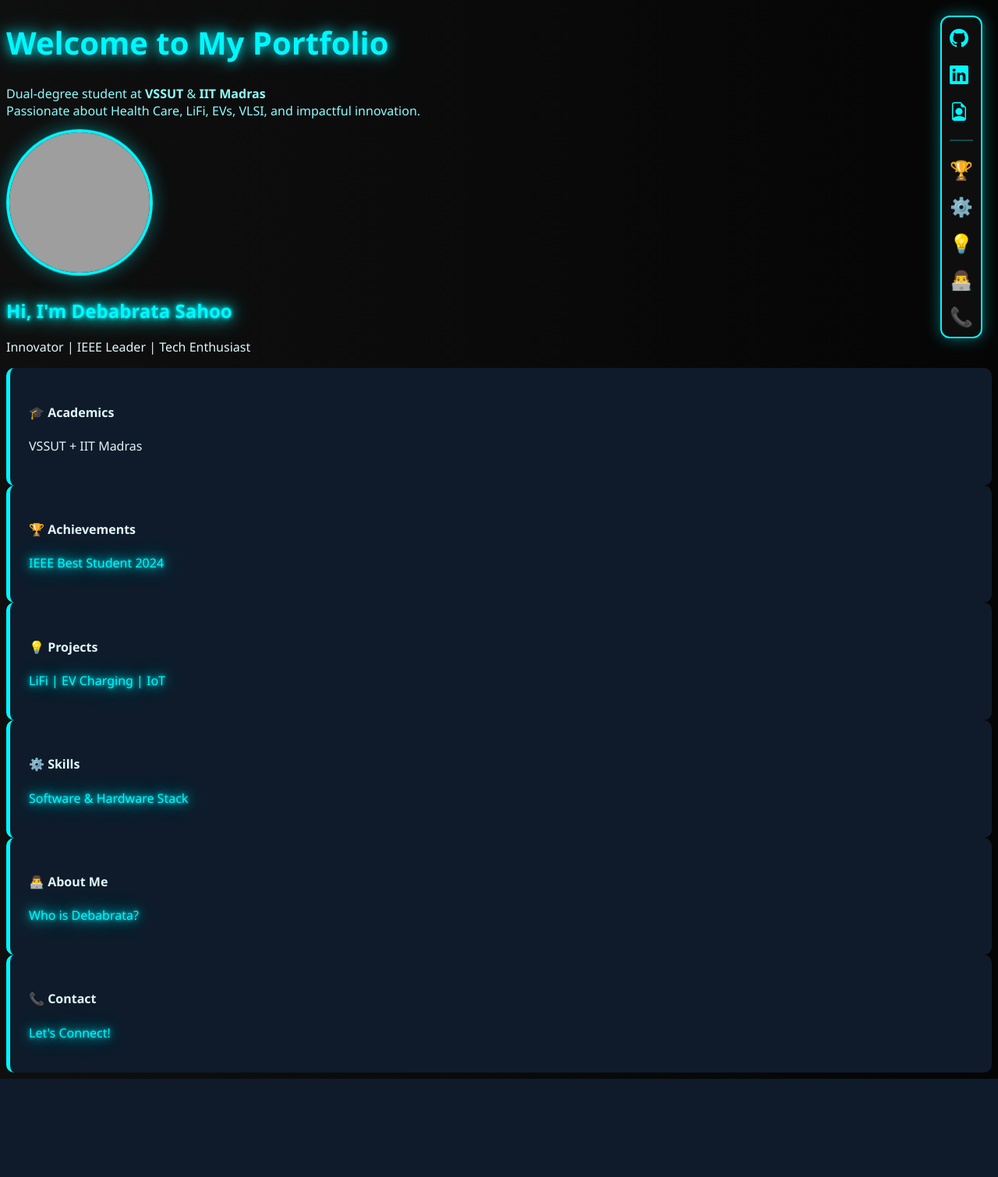
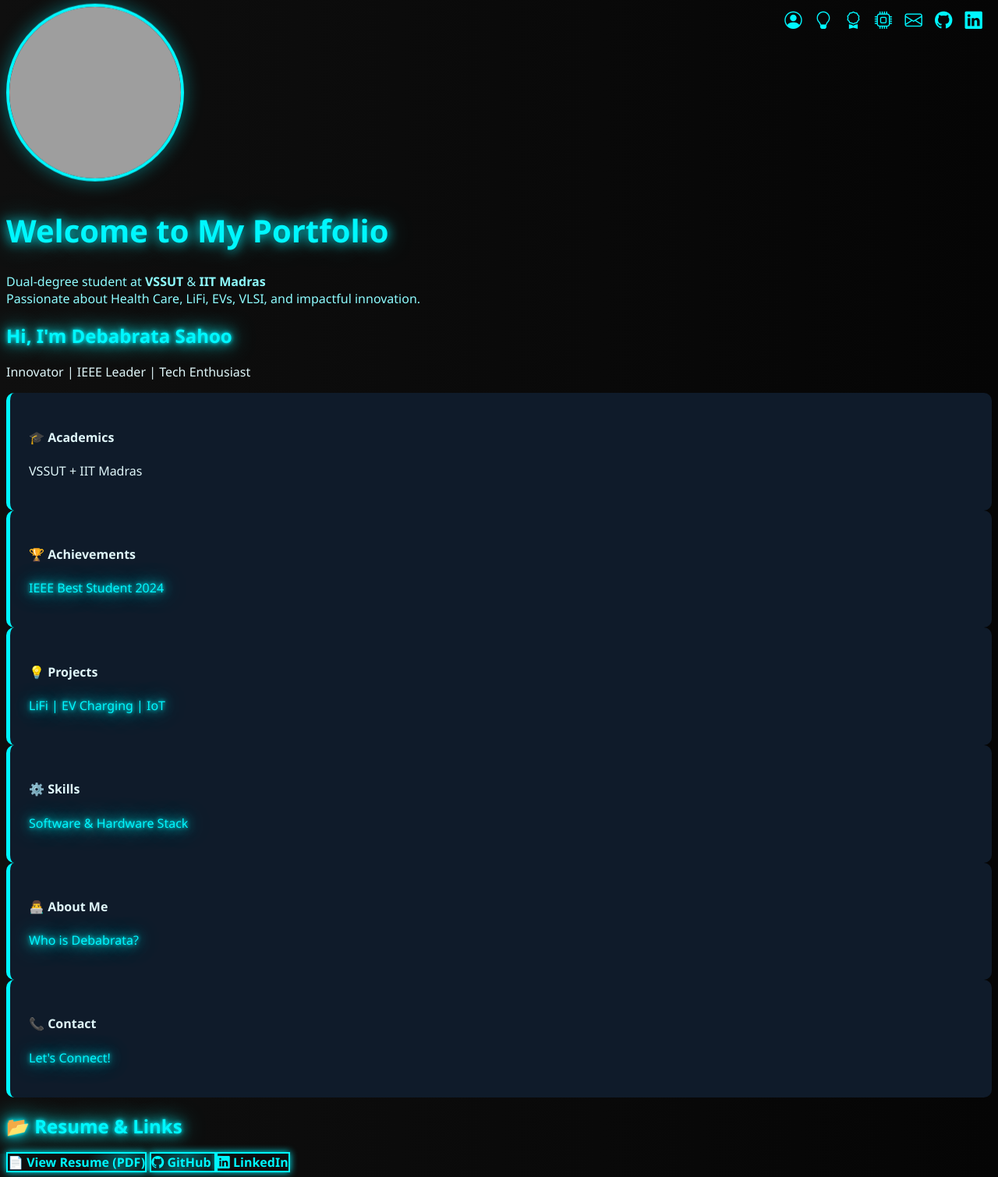
Before and after one commit to DEBABRATA1331/debabratamain-portfolio, a Flask app: page / in a window 1280 px wide. Shown: the whole page at 78% size. Before the commit the page ends 1384 px from the top, so only its background shows below. Run offline with Flask 3, Linux system fonts and the light colour scheme; grey boxes are pictures that could not be loaded.

Commit message:
Update index.html: redesigned hero section, added top-right nav icons and responsive layout

```diff
--- a/templates/index.html
+++ b/templates/index.html
@@ -28,8 +28,8 @@
     }
 
     .profile-pic {
-      width: 180px;
-      height: 180px;
+      width: 220px;
+      height: 220px;
       object-fit: cover;
       border: 4px solid #00f7ff;
       border-radius: 50%;
@@ -101,16 +101,8 @@
       text-decoration: none;
     }
 
-    .animate-delay-1s {
-      animation-delay: 1s;
-    }
-
-    .animate-delay-2s {
-      animation-delay: 2s;
-    }
-
-    .animate-delay-3s {
-      animation-delay: 3s;
+    a:hover {
+      text-decoration: none;
     }
 
     .title-glow {
@@ -120,120 +112,127 @@
       text-shadow: 0 0 15px #00f7ff, 0 0 35px #00f7ff66;
     }
 
-    /* Floating Quick Nav */
-    #quick-nav {
+    .top-nav {
       position: fixed;
-      top: 20px;
+      top: 10px;
       right: 20px;
-      z-index: 9999;
-      display: flex;
-      flex-direction: column;
-      gap: 14px;
-      background: rgba(15, 15, 15, 0.95);
-      padding: 10px;
-      border-radius: 12px;
-      border: 2px solid #00f7ff;
-      box-shadow: 0 0 20px #00f7ff66;
+      z-index: 1000;
     }
 
-    #quick-nav a {
+    .top-nav a {
+      margin-left: 12px;
+      font-size: 1.4rem;
       color: #00f7ff;
-      font-size: 1.5rem;
-      text-decoration: none;
-      transition: all 0.3s ease;
+      transition: color 0.3s ease;
     }
 
-    #quick-nav a:hover {
+    .top-nav a:hover {
       color: #8efcff;
-      text-shadow: 0 0 10px #00f7ff, 0 0 20px #00f7ff;
-      transform: scale(1.15);
     }
   </style>
 </head>
 
 <body>
 
-  <!-- Floating Top-Right Quick Nav -->
-  <div id="quick-nav">
-    <!-- Social -->
-    <a href="https://github.com/DEBABRATA1331" target="_blank" title="GitHub"><i class="bi bi-github"></i></a>
-    <a href="https://www.linkedin.com/in/debabrata-sahoo-ieee1331/" target="_blank" title="LinkedIn"><i class="bi bi-linkedin"></i></a>
-    <a href="https://drive.google.com/file/d/1KLeJrgbpvwbYsrcUyyKPCAK_7ZlPfsoP/view?usp=drive_link" target="_blank"
-      title="Resume"><i class="bi bi-file-earmark-person"></i></a>
-
-    <hr style="border: 0.5px solid #00f7ff44; margin: 6px 0;">
-
-    <!-- Internal Links -->
-    <a href="{{ url_for('achievements') }}" title="Achievements">🏆</a>
-    <a href="{{ url_for('skills') }}" title="Skills">⚙️</a>
-    <a href="{{ url_for('projects') }}" title="Projects">💡</a>
-    <a href="{{ url_for('about') }}" title="About Me">👨‍💻</a>
-    <a href="{{ url_for('contact') }}" title="Contact">📞</a>
+  <!-- Top Navigation Icons -->
+  <div class="top-nav">
+    <a href="{{ url_for('about') }}" title="About"><i class="bi bi-person-circle"></i></a>
+    <a href="{{ url_for('projects') }}" title="Projects"><i class="bi bi-lightbulb"></i></a>
+    <a href="{{ url_for('achievements') }}" title="Achievements"><i class="bi bi-award"></i></a>
+    <a href="{{ url_for('skills') }}" title="Skills"><i class="bi bi-cpu"></i></a>
+    <a href="{{ url_for('contact') }}" title="Contact"><i class="bi bi-envelope"></i></a>
+    <a href="https://github.com/DEBABRATA1331" target="_blank"><i class="bi bi-github"></i></a>
+    <a href="https://www.linkedin.com/in/debabrata-sahoo-ieee1331/" target="_blank"><i class="bi bi-linkedin"></i></a>
   </div>
 
+  <!-- Hero Section -->
   <div class="container text-center my-5" data-aos="fade-down">
+    <div class="row align-items-center">
+      <div class="col-lg-6 mb-4 mb-lg-0">
+        <img src="{{ url_for('static', filename='images/Picsart_25-06-12_16-45-39-836.png') }}" class="profile-pic"
+          alt="Debabrata Sahoo" />
+      </div>
+
+      <div class="col-lg-6">
         <h1 class="title-glow animate__animated animate__fadeInDown">Welcome to My Portfolio</h1>
         <p class="lead neon-subtext animate__animated animate__fadeIn animate-delay-1s">
           Dual-degree student at <strong>VSSUT</strong> & <strong>IIT Madras</strong><br />
           Passionate about Health Care, LiFi, EVs, VLSI, and impactful innovation.
         </p>
-
-    <div class="my-4 animate__animated animate__zoomIn animate-delay-2s">
-      <img src="{{ url_for('static', filename='images/Picsart_25-06-12_16-45-39-836.png') }}" class="profile-pic"
-        alt="Debabrata Sahoo" />
-    </div>
-
-    <h2 class="mt-4 neon-text animate__animated animate__fadeInUp animate-delay-1s">Hi, I'm Debabrata Sahoo </h2>
+        <h2 class="mt-4 neon-text animate__animated animate__fadeInUp animate-delay-1s">Hi, I'm Debabrata Sahoo</h2>
         <p class="lead text-light animate__animated animate__fadeInUp animate-delay-2s">
           Innovator | IEEE Leader | Tech Enthusiast
         </p>
+      </div>
+    </div>
   </div>
 
   <!-- Feature Grid -->
   <div class="container my-5">
     <div class="row g-4 text-center">
+
       <div class="col-md-4" data-aos="fade-up" data-aos-delay="200">
         <div class="card-neon">
           <h4>🎓 Academics</h4>
           <p>VSSUT + IIT Madras</p>
         </div>
       </div>
+
       <div class="col-md-4" data-aos="fade-up" data-aos-delay="400">
         <div class="card-neon">
           <h4>🏆 Achievements</h4>
           <p><a href="{{ url_for('achievements') }}" class="neon-text">IEEE Best Student 2024</a></p>
         </div>
       </div>
+
       <div class="col-md-4" data-aos="fade-up" data-aos-delay="600">
         <div class="card-neon">
           <h4>💡 Projects</h4>
           <p><a href="{{ url_for('projects') }}" class="neon-text">LiFi | EV Charging | IoT</a></p>
         </div>
       </div>
+
       <div class="col-md-4" data-aos="fade-up" data-aos-delay="800">
         <div class="card-neon">
           <h4>⚙️ Skills</h4>
           <p><a href="{{ url_for('skills') }}" class="neon-text">Software & Hardware Stack</a></p>
         </div>
       </div>
+
       <div class="col-md-4" data-aos="fade-up" data-aos-delay="1000">
         <div class="card-neon">
           <h4>👨‍💻 About Me</h4>
           <p><a href="{{ url_for('about') }}" class="neon-text">Who is Debabrata?</a></p>
         </div>
       </div>
+
       <div class="col-md-4" data-aos="fade-up" data-aos-delay="1200">
         <div class="card-neon">
           <h4>📞 Contact</h4>
           <p><a href="{{ url_for('contact') }}" class="neon-text">Let's Connect!</a></p>
         </div>
       </div>
+
     </div>
   </div>
 
-  <!-- AOS Script -->
+  <!-- Resume & Social -->
+  <div class="text-center my-5" data-aos="zoom-in" data-aos-delay="700">
+    <h2 class="neon-text mb-4">📂 Resume & Links</h2>
+    <a href="https://drive.google.com/file/d/1KLeJrgbpvwbYsrcUyyKPCAK_7ZlPfsoP/view?usp=drive_link"
+      class="btn neon-btn m-2" target="_blank">📄 View Resume (PDF)</a>
+    <a href="https://github.com/DEBABRATA1331" class="btn neon-btn m-2" target="_blank">
+      <i class="bi bi-github"></i> GitHub
+    </a>
+    <a href="https://www.linkedin.com/in/debabrata-sahoo-ieee1331/" class="btn neon-btn m-2" target="_blank">
+      <i class="bi bi-linkedin"></i> LinkedIn
+    </a>
+  </div>
+
+  <!-- JS -->
   <script src="https://cdn.jsdelivr.net/npm/aos@2.3.4/dist/aos.js"></script>
   <script>AOS.init();</script>
 
 </body>
+
 </html>
```
Lines whose indentation alone changed are shown as unchanged.
